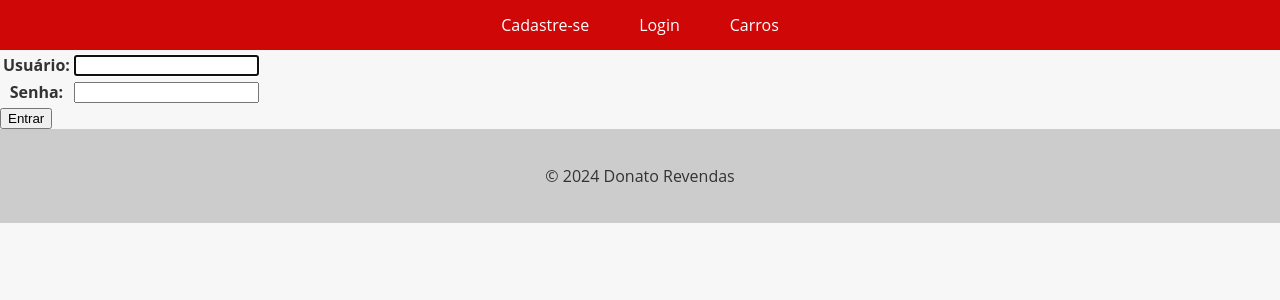
After one commit to guilherme-donato-dev/carros-django, a Django app: page /login/ in a window 1280 px wide. The commit adds this page. Shown: the top 300 px of the page. Run offline with Django 5.2, Linux system fonts and the light colour scheme.

Commit message:
finalizado a autenticaçao

```diff
--- /dev/null
+++ b/accounts/templates/login.html
@@ -0,0 +1,16 @@
+{% extends "base.html"%}
+
+{% block content %}
+
+    <form method="post">
+        {% csrf_token %}
+
+        <table>
+            {{ login_form.as_table }}
+        </table>
+
+        <input type="submit" value="Entrar" >
+
+    </form>
+
+{% endblock %}
--- a/accounts/views.py
+++ b/accounts/views.py
@@ -1,5 +1,7 @@
 from django.shortcuts import render, redirect
-from django.contrib.auth.forms import UserCreationForm #form nativo do django específico para a criação do usuário
+from django.contrib.auth.forms import UserCreationForm, AuthenticationForm #form nativo do django específico para a criação do usuário
+from django.contrib.auth import authenticate, login, logout #método nativo do django
+
 
 # Create your views here.
 def register_view(request):
@@ -7,7 +9,28 @@ def register_view(request):
         user_form = UserCreationForm(request.POST)
         if user_form.is_valid():
             user_form.save()
-            return redirect('cars_list')
+            return redirect('login')
     else:
         user_form = UserCreationForm()
     return render(request, 'register.html',{'user_form' : user_form})
+
+
+def login_view(request):
+    if request.method == 'POST':
+        username = request.POST["username"]
+        password = request.POST["password"]
+        user = authenticate(request, username=username, password=password)
+        if user is not None:
+            login(request, user)
+            return redirect('cars_list')
+        else:
+            login_form = AuthenticationForm()
+
+
+    login_form = AuthenticationForm
+    return render(request, 'login.html', {'login_form' : login_form})
+
+
+def logout_view(request):
+    logout(request)
+    return redirect('cars_list')
--- a/app/templates/base.html
+++ b/app/templates/base.html
@@ -26,6 +26,8 @@
         padding: 20px;
         text-align: center;
     }
+
+
 
     nav {
         background-color: #d00707;
@@ -65,8 +67,10 @@
     }
 
     nav ul li.active a:hover {
-        background-color: #999;
+        background-color: #bb0000;
     }
+
+
 
   </style>
 </head>
@@ -74,9 +78,25 @@
   <header>
     <nav>
       <ul>
+        {% if user.is_authenticated %}
+          <li>Olá, {{ user.username }} </li>
+          <li><a href="{% url 'new_car' %}">Cadastrar Carro</a></li>
+        {% endif %}
+
+        {% if not user.is_authenticated %}
+
+        <li><a href="{% url 'register' %}">Cadastre-se</a></li>
+        <li><a href="{% url 'login' %}">Login</a></li>
+
+        {% endif %}
+
         <li><a href="{% url 'cars_list' %}">Carros</a></li>
-        <li><a href="{% url 'new_car' %}">Cadastrar Carro</a></li>
-        <li><a href="{% url 'register' %}">Resgistre-se</a></li>
+
+        {% if user.is_authenticated%}
+        <li><a href="{% url 'logout' %}">Sair</a></li>
+        {% endif %}
+
+
       </ul>
     </nav>
   </header>
--- a/app/urls.py
+++ b/app/urls.py
@@ -19,11 +19,13 @@ from django.urls import path
 from django.conf import settings
 from django.conf.urls.static import static
 from cars.views import cars_view, new_car_view
-from accounts.views import register_view
+from accounts.views import register_view, login_view, logout_view
 
 urlpatterns = [
     path('admin/', admin.site.urls),
     path('register/', register_view, name='register'),
+    path('login/', login_view, name='login'),
+    path('logout/', logout_view, name='logout'),
     path('cars/', cars_view, name='cars_list'),
     path('new_car/', new_car_view, name='new_car'),
 ] + static(settings.MEDIA_URL, document_root=settings.MEDIA_ROOT)
```
Also changed, not shown: db.sqlite3.
